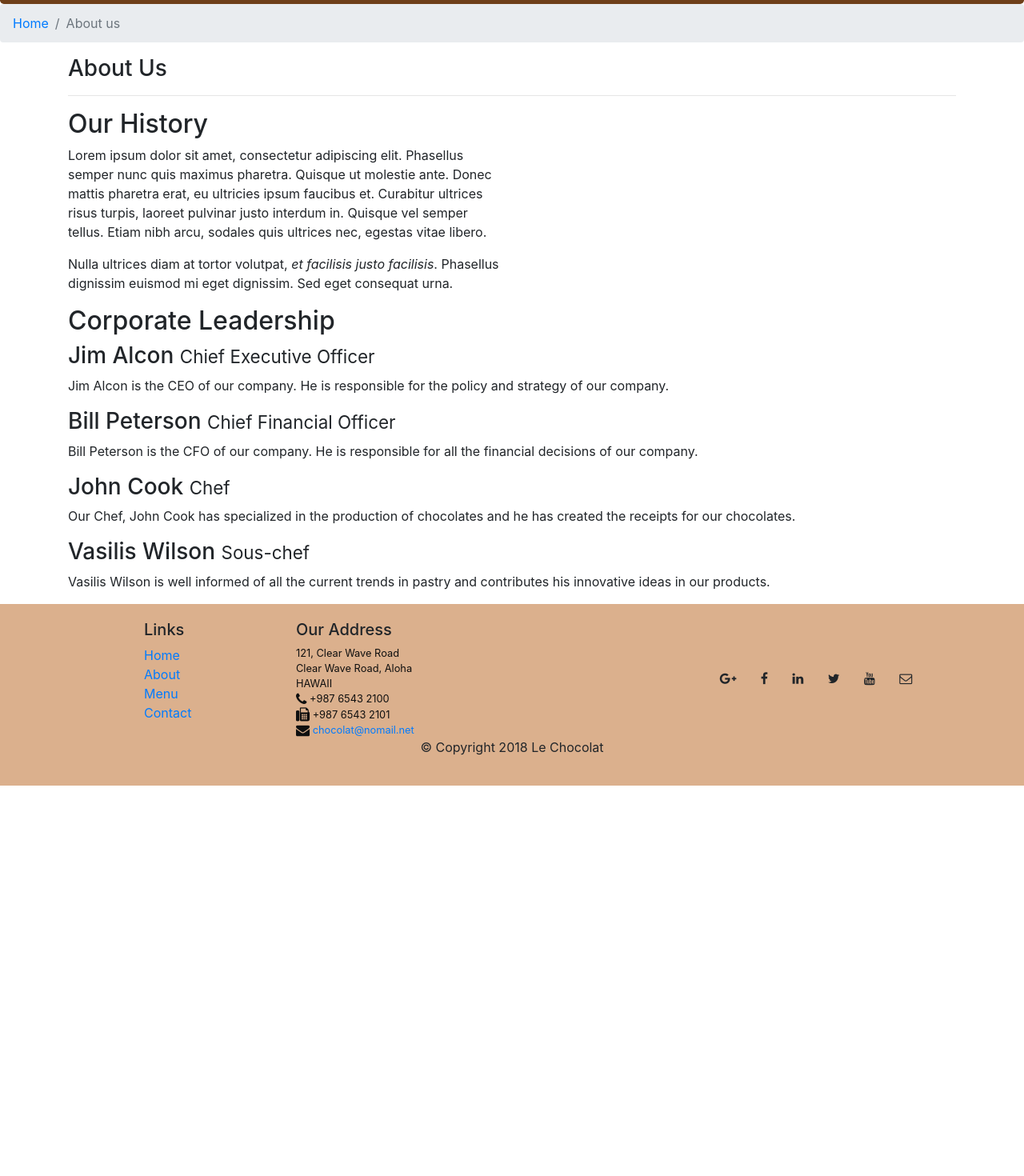
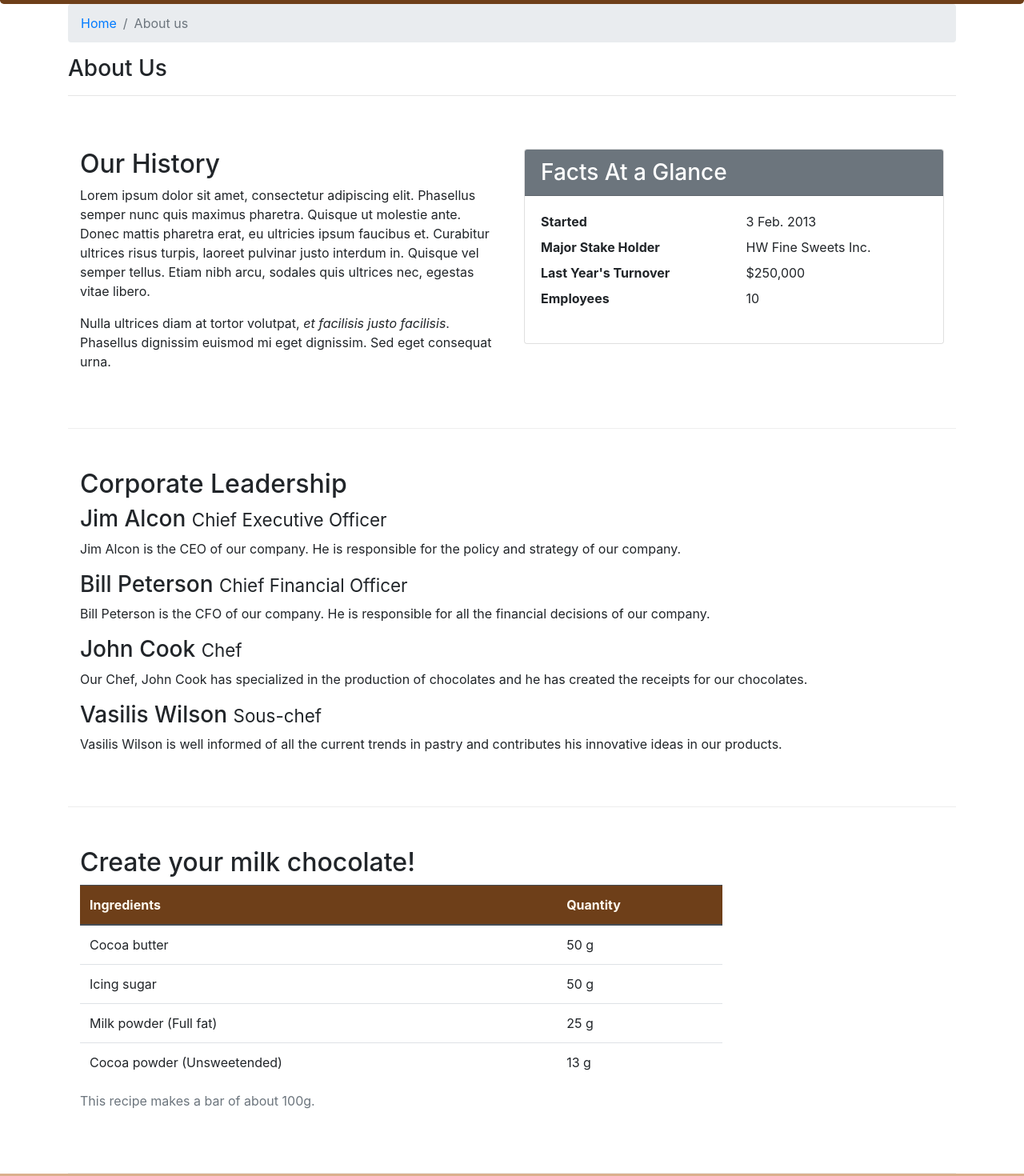
Before and after one commit to Abholos/leChocolat, a website: page aboutus.html in a window 1280 px wide. Shown: the part 305-1775 px from the top of the page at 80% size. Before the commit the page ends 1287 px from the top, so only its background shows below. Drawn offline with nearby package versions, Linux system fonts and the light colour scheme.

Commit message:
Tables and Cards

```diff
--- a/aboutus.html
+++ b/aboutus.html
@@ -49,14 +49,17 @@
         </div>
     </header>
 
-    <nav aria-label="breadcrumb">
-        <ol class="breadcrumb">
-            <li class="breadcrumb-item"><a href="./index.html">Home</a></li>
-            <li class="breadcrumb-item active" aria-current="page">About us</li>
-        </ol>
-    </nav>
+
 
     <div class="container">
+
+        <nav aria-label="breadcrumb">
+            <ol class="breadcrumb">
+                <li class="breadcrumb-item"><a href="./index.html">Home</a></li>
+                <li class="breadcrumb-item active" aria-current="page">About us</li>
+            </ol>
+        </nav>
+
         <div class="row">
             <div class="col-12">
                <h3>About Us</h3>
@@ -64,18 +67,33 @@
             </div>
         </div>
 
-        <div class="row">
+        <div class="row row-content">
             <div class="col-12 col-sm-6">
                 <h2>Our History</h2>
                 <p>Lorem ipsum dolor sit amet, consectetur adipiscing elit. Phasellus semper nunc quis maximus pharetra. Quisque ut molestie ante. Donec mattis pharetra erat, eu ultricies ipsum faucibus et. Curabitur ultrices risus turpis, laoreet pulvinar justo interdum in. Quisque vel semper tellus. Etiam nibh arcu, sodales quis ultrices nec, egestas vitae libero. </p>
                 <p>Nulla ultrices diam at tortor volutpat, <em>et facilisis justo facilisis</em>. Phasellus dignissim euismod mi eget dignissim. Sed eget consequat urna. </p>
             </div>
             <div class="col col-sm">
+                <div class="card">
+                    <h3 class="card-header bg-secondary text-white">Facts At a Glance</h3>
+                    <div class="card-body">
+                        <dl class="row">
+                            <dt class="col-6">Started</dt>
+                            <dd class="col-6">3 Feb. 2013</dd>
+                            <dt class="col-6">Major Stake Holder</dt>
+                            <dd class="col-6">HW Fine Sweets Inc.</dd>
+                            <dt class="col-6">Last Year's Turnover</dt>
+                            <dd class="col-6">$250,000</dd>
+                            <dt class="col-6">Employees</dt>
+                            <dd class="col-6">10</dd>
+                        </dl>
+                    </div>
+                </div>
             </div>
         </div>
 
 
-        <div class="row">
+        <div class="row row-content">
             <div class="col-12">
                 <h2>Corporate Leadership</h2>
                 <h3>Jim Alcon <small>Chief Executive Officer </small></h3>
@@ -94,6 +112,44 @@
 
                 <p class="d-none d-sm-block">Vasilis Wilson is well informed of all the current trends in pastry and contributes his innovative ideas in our products. </p>
 
+
+            </div>
+       </div>
+
+       <div class="row row-content">
+            <div class="col-12 col-sm-9">
+                <h2>Create your milk chocolate!</h2>
+                <div class="table-responsive">
+                    <table class="table table-hover">
+                    <caption>This recipe makes a bar of about 100g.</caption>
+                    <thead class="thead-dark">
+                        <tr>
+                            <th>Ingredients</th>
+                            <th>Quantity</th>
+                        </tr>
+                    </thead>
+                    <tbody>
+                        <tr >
+                            <td>Cocoa butter</td>
+                            <td>50 g</td>
+                        </tr>
+                        <tr>
+                            <td>Icing sugar</td>
+                            <td>50 g</td>
+                        </tr>
+                        <tr>
+                            <td>Milk powder (Full fat)</td>
+                            <td>25 g</td>
+                        </tr>
+                        <tr>
+                            <td>Cocoa powder (Unsweetended)</td>
+                            <td>13 g</td>
+                        </tr>
+                    </tbody>
+                    </table>
+                </div>
+            </div>
+            <div class="col-12 col-sm-3">
 
             </div>
        </div>
--- a/css/styles.css
+++ b/css/styles.css
@@ -31,3 +31,13 @@ body {
   padding: 50px 0px 0px 0px;
   z-index: 0px;
 }
+.table .thead-dark th {
+  color: floralwhite;
+  background-color: #6e3f19;
+}
+
+/* pseudoclass */
+tr:hover {
+  background-color: #dbb08db0 !important;
+}
+/* * * * * * * /
```
